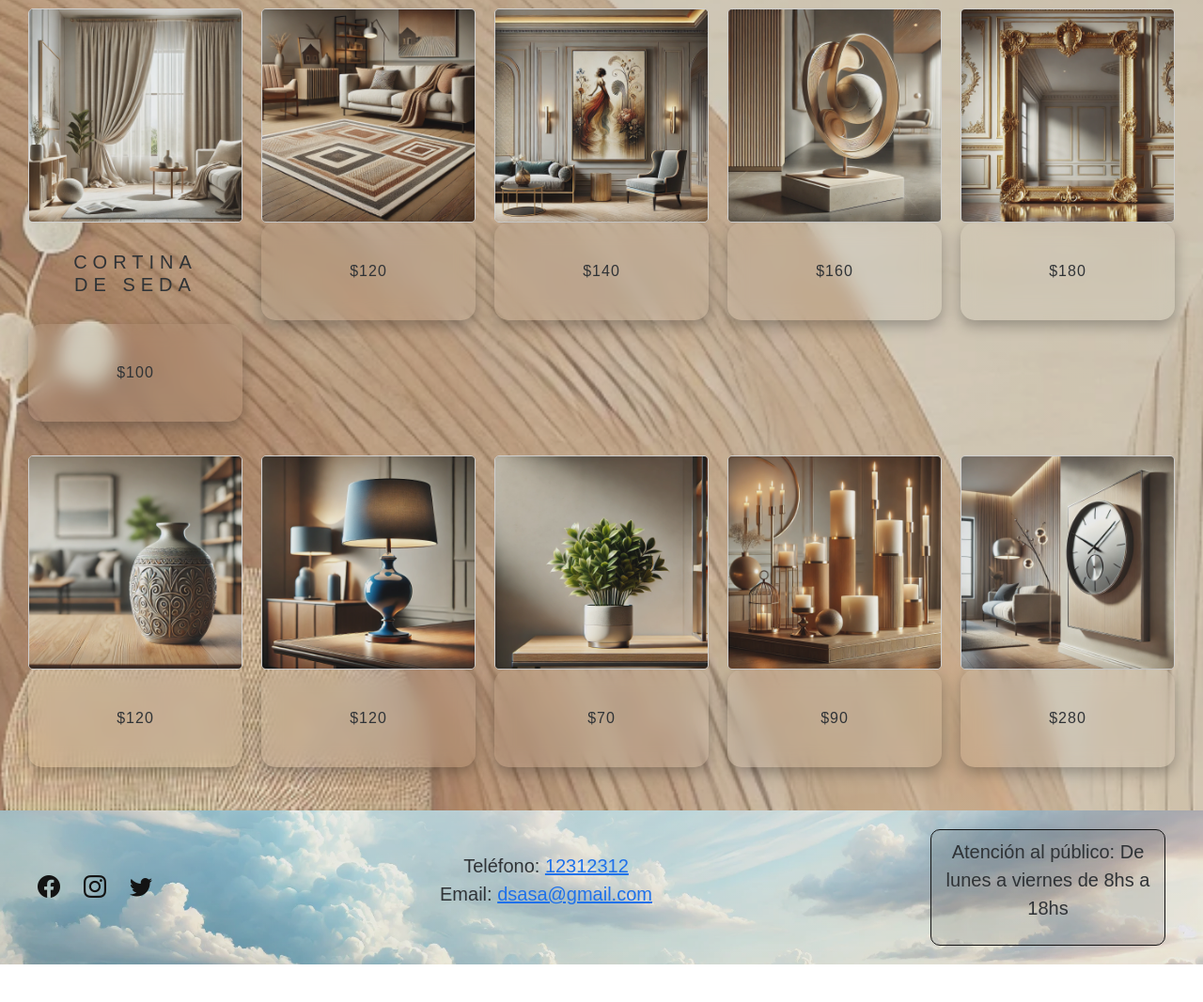
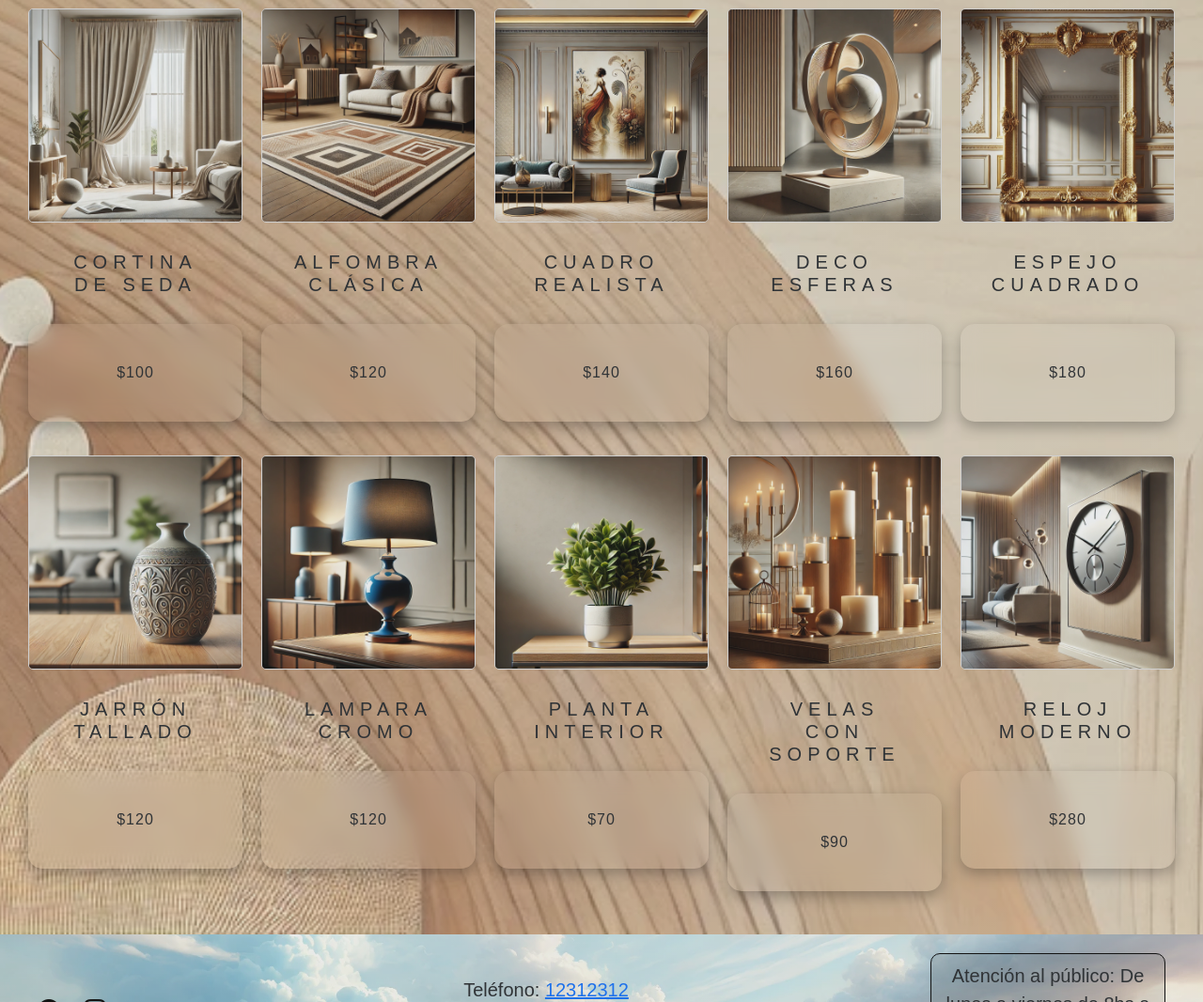
Before and after one commit to LETraverso/TP1, a website: page Pages/decoracion.html in a window 1280 px wide. Shown: the part 1655-2722 px from the top of the page at 94% size. Before the commit the page ends 2682 px from the top, so only its background shows below. Drawn offline with nearby package versions, Linux system fonts and the light colour scheme.

Commit message:
h3 en seccion deco

```diff
--- a/Pages/decoracion.html
+++ b/Pages/decoracion.html
@@ -97,38 +97,47 @@
             </div>
             <div class="venta-item">
                 <img src="../img/alfombra.jpg" alt="Alfombra">
+                <h3 class="subtitulo">ALFOMBRA CLÁSICA</h3>
                 <p class="parrafo">$120</p>
             </div>
             <div class="venta-item">
                 <img src="../img/cuadro2.jpg" alt="Cuadro">
+                <h3 class="subtitulo">CUADRO REALISTA</h3>
                 <p class="parrafo">$140</p>
             </div>
             <div class="venta-item">
                 <img src="../img/escultura.jpg" alt="Escultura">
+                <h3 class="subtitulo">DECO ESFERAS</h3>
                 <p class="parrafo">$160</p>
             </div>
             <div class="venta-item">
                 <img src="../img/espejo.jpg" alt="Espejo">
+                <h3 class="subtitulo">ESPEJO CUADRADO</h3>
                 <p class="parrafo">$180</p>
             </div>
             <div class="venta-item">
                 <img src="../img/jarron2.jpg" alt="Jarron">
+                <h3 class="subtitulo">JARRÓN TALLADO</h3>
                 <p class="parrafo">$120</p>
             </div>
             <div class="venta-item">
                 <img src="../img/lampara2.jpg" alt="Lampara">
+                <h3 class="subtitulo">LAMPARA CROMO</h3>
                 <p class="parrafo">$120</p>
             </div>
             <div class="venta-item">
                 <img src="../img/planta2.jpg" alt="Planta">
+                <h3 class="subtitulo">PLANTA INTERIOR</h3>
                 <p class="parrafo">$70</p>
             </div>
             <div class="venta-item">
                 <img src="../img/velas.jpg" alt="Velas">
+                <h3 class="subtitulo">VELAS CON SOPORTE</h3>
                 <p class="parrafo">$90</p>
             </div>
             <div class="venta-item">
                 <img src="../img/reloj.jpg" alt="Reloj">
+                <h3 class="subtitulo">RELOJ MODERNO</h3>
                 <p class="parrafo">$280</p>
             </div>
         </div>
--- a/scss/estilos.scss
+++ b/scss/estilos.scss
@@ -62,7 +62,6 @@ body {
     text-align: center;
     backdrop-filter: blur(10px);
     flex-direction: column;
-    margin: 10px
 }
 
 
```
